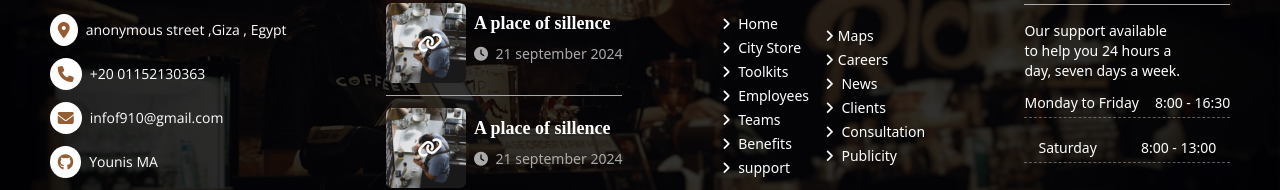
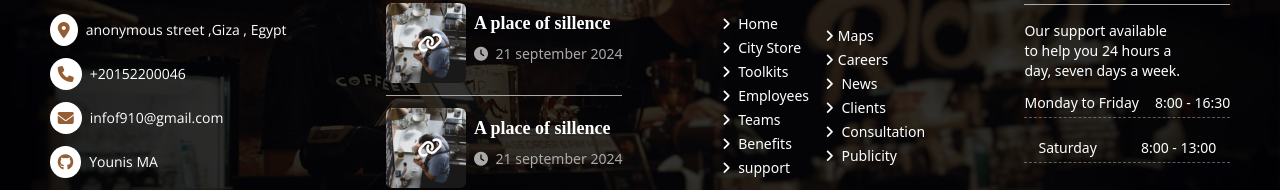
Before and after one commit to MennaSayed46/Coffee-website, a React (Vite) app: page / in a window 1280 px wide. Shown: the part 5856-6046 px from the top of the page. Built offline with nearby package versions, Linux system fonts and the light colour scheme; a web font is replaced by a local one.

Commit message:
Update Footer.jsx

```diff
--- a/src/components/Footer/Footer.jsx
+++ b/src/components/Footer/Footer.jsx
@@ -57,7 +57,7 @@ export default function Footer() {
                 <div className={`icone flex justify-center items-center ${style.icon}`}>
                   <i className="fa-solid fa-phone bg-white  text-[#945d34] p-2 rounded-[50%] mr-2"></i>
                 </div>
-                <p className={`text-white ${style.listItem} text-sm`}>+20 01152130363 </p>
+                <p className={`text-white ${style.listItem} text-sm`}>+20152200046 </p>
 
               </div>
               {/* thirdSentence */}
```
